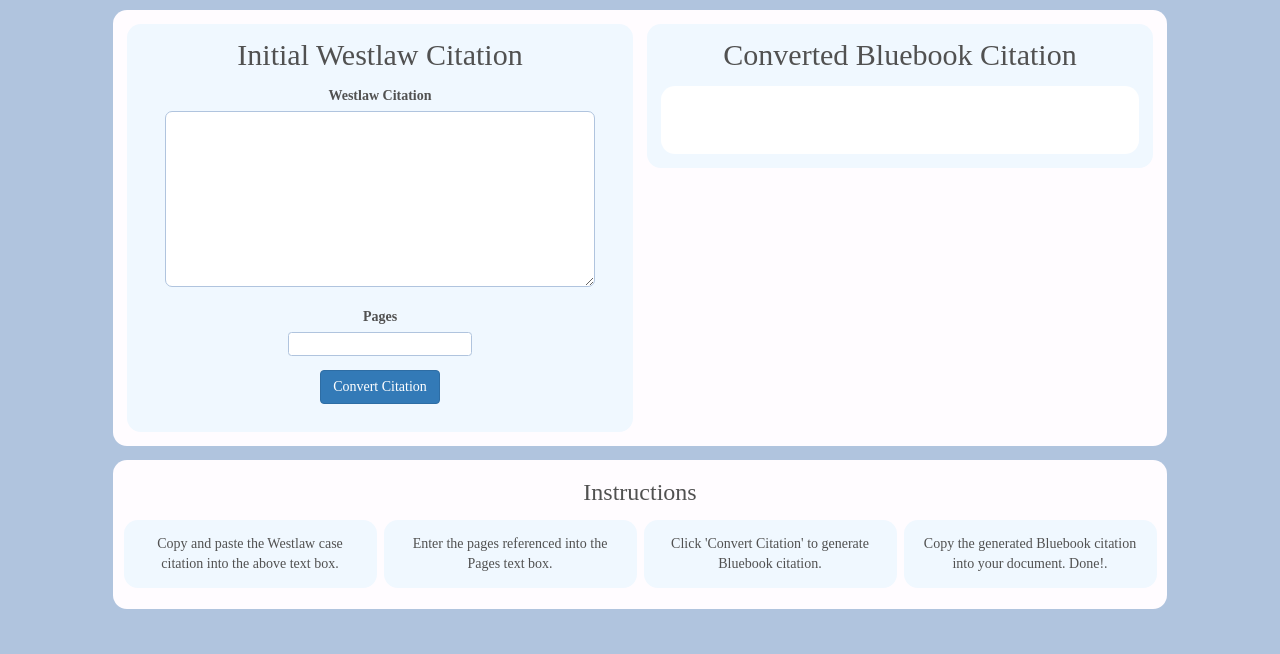
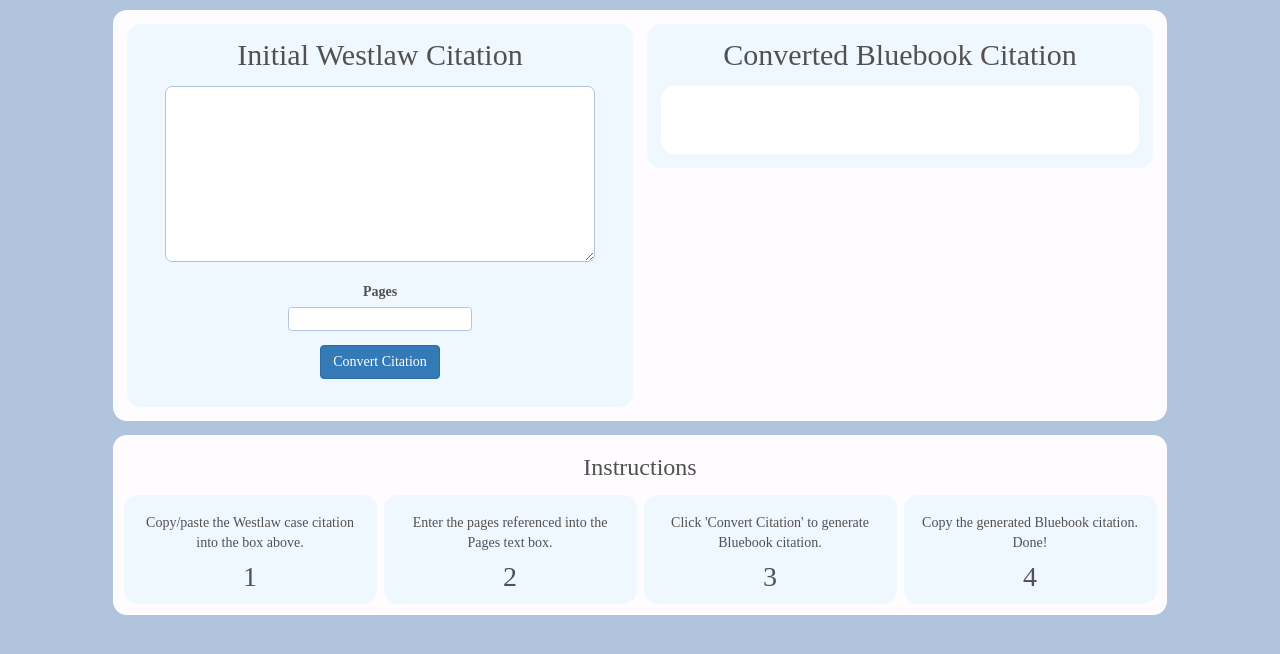
Before and after one commit to bopes/citatr, a Flask app: page / in a window 1280 px wide. Shown: the part 60-714 px from the top of the page. Run offline with Flask 2, Linux system fonts and the light colour scheme; some libraries are stand-ins or nearby versions.

Commit message:
Add large instruction numbers

```diff
--- a/templates/index.html
+++ b/templates/index.html
@@ -6,7 +6,7 @@
       <div class='blue_background'>
         <h2>Initial Westlaw Citation</h2>
         <form id='input_form' action="/convert" >
-          <label for="input[text]">Westlaw Citation</label>
+          <!-- <label for="input[text]">Westlaw Citation</label> -->
           <textarea name="input[text]" id="input_text" cols="30" rows="8"></textarea>
           <label for="input[pages]">Pages</label>
           <input type="text" name="input[pages]" id="input_pages">
@@ -30,16 +30,28 @@
   <div id='instructions_container' class='content row'>
     <h3>Instructions</h3>
     <div class='col-sm-3'>
-      <p class='blue_background'>Copy and paste the Westlaw case citation into the above text box.</p>
+      <div class='blue_background instruct'>
+        <p class='instruct_text'>Copy/paste the Westlaw case citation into the box above.</p>
+        <p class='instruct_num'>1</p>
+      </div>
     </div>
     <div class='col-sm-3'>
-      <p class='blue_background'>Enter the pages referenced into the Pages text box.</p>
+      <div class='blue_background instruct'>
+        <p class='instruct_text'>Enter the pages referenced into the Pages text box.</p>
+        <p class='instruct_num'>2</p>
+      </div>
     </div>
     <div class='col-sm-3'>
-      <p class='blue_background'>Click 'Convert Citation' to generate Bluebook citation.</p>
+      <div class='blue_background instruct'>
+        <p class='instruct_text'>Click 'Convert Citation' to generate Bluebook citation.</p>
+        <p class='instruct_num'>3</p>
+      </div>
     </div>
     <div class='col-sm-3'>
-      <p class='blue_background'>Copy the generated Bluebook citation into your document. Done!.</p>
+      <div class='blue_background instruct'>
+        <p class='instruct_text'>Copy the generated Bluebook citation. Done!</p>
+        <p class='instruct_num'>4</p>
+      </div>
     </div>
   </div>
 {% endblock %}
```
